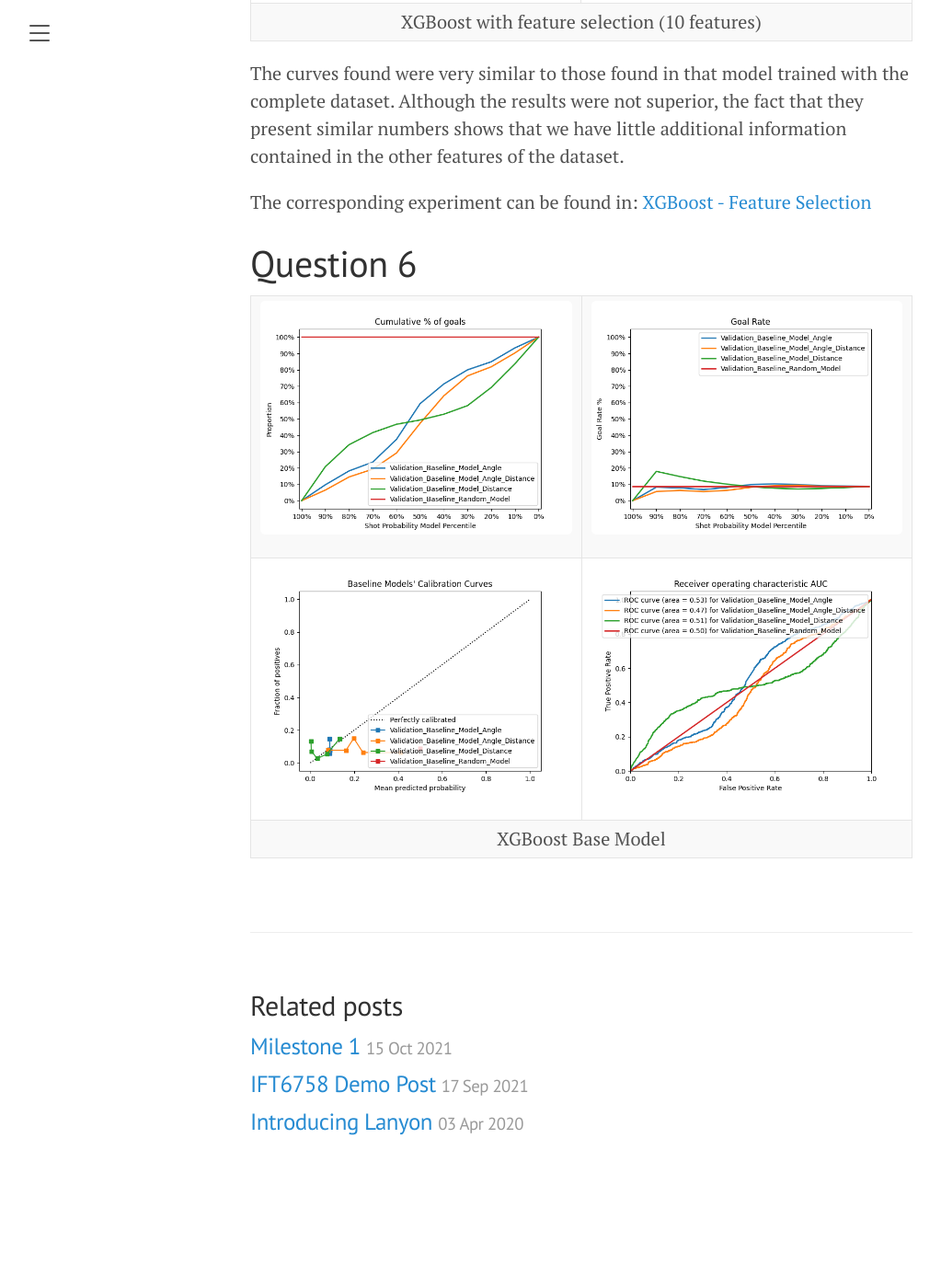
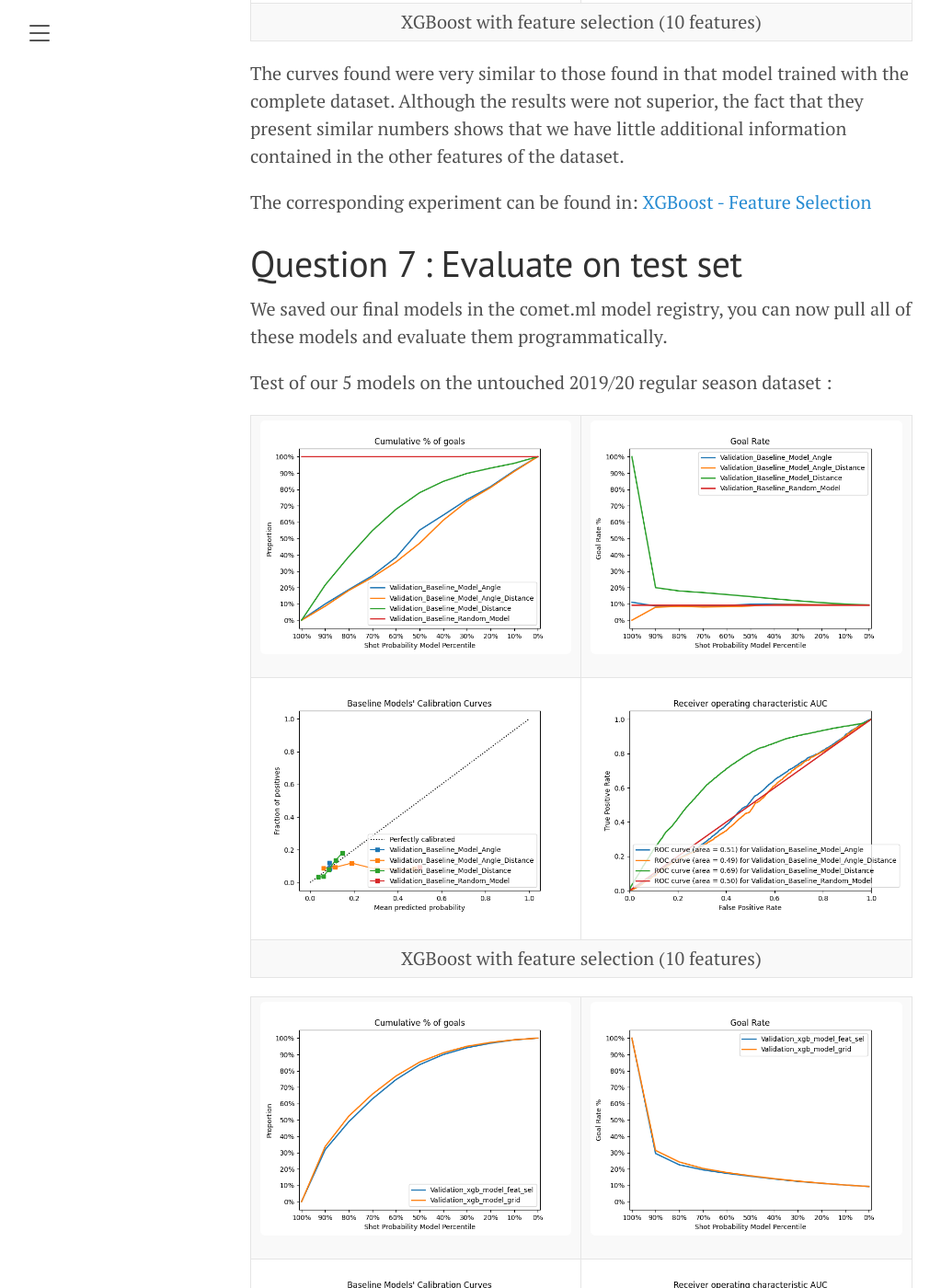
Before and after one commit to ArchambaultP/NHL-Blog, a Jekyll site: the page built from _posts/2021-11-16-milestone-2.md, in a window 1280 px wide and 1400 px high, scrolled down 9249 px. Shown: the whole window at 92% size, without its empty margins (8-1031 px from the left). Built offline with Jekyll 4.4.1, drawn with Linux system fonts in a browser that asks for light colours; before the commit the page ends 10544 px from its top, so only the background shows below that; some of the changed text lies outside the part shown.

Commit message:
Update 2021-11-16-milestone-2.md

```diff
--- a/_posts/2021-11-16-milestone-2.md
+++ b/_posts/2021-11-16-milestone-2.md
@@ -253,7 +253,56 @@ The curves found were very similar to those found in that model trained with the
 The corresponding experiment can be found in:
 <a href="https://www.comet.ml/charlescol/milestone-2/37f08690641e4c7296138473387b4eeb?experiment-tab=chart&showOutliers=true&smoothing=0&transformY=smoothing&xAxis=wall">XGBoost - Feature Selection</a>
 
-# Question 6
+# Question 7 : Evaluate on test set
+
+We saved our final models in the comet.ml model registry, you can now pull all of these models and evaluate them programmatically.
+
+Test of our 5 models on the untouched 2019/20 regular season dataset :
+
+<table style="width:100%">
+    <tr>
+        <td><img src="/images/Validation_2019_R_Baseline Cumulative Percentage Of Goals.png"></td>
+        <td><img src="/images/Validation_2019_R_Baseline Goal Rates.png"></td>
+    </tr>
+        <tr>
+        <td><img src="/images/Validation_2019_R_Baseline Reliability.png"></td>
+        <td><img src="/images/Validation_2019_R_Baseline ROC.png"></td>
+    </tr>
+    <tr>
+        <td colspan="2"><center>XGBoost with feature selection (10 features)</center></td>
+    </tr>
+</table>
+
+<table style="width:100%">
+    <tr>
+        <td><img src="/images/Validation_2019_R_xgb Cumulative Percentage Of Goals.png"></td>
+        <td><img src="/images/Validation_2019_R_xgb Goal Rates.png"></td>
+    </tr>
+        <tr>
+        <td><img src="/images/Validation_2019_R_xgb Reliability.png"></td>
+        <td><img src="/images/Validation_2019_R_xgb ROC.png"></td>
+    </tr>
+    <tr>
+        <td colspan="2"><center>XGBoost with feature selection (10 features)</center></td>
+    </tr>
+</table>
+
+<table style="width:100%">
+    <tr>
+        <td><img src="/images/Validation_2019_R_Final Cumulative Percentage Of Goals.png"></td>
+        <td><img src="/images/Validation_2019_R_Final Goal Rates.png"></td>
+    </tr>
+        <tr>
+        <td><img src="/images/Validation_2019_R_Final Reliability.png"></td>
+        <td><img src="/images/Validation_2019_R_Final ROC.png"></td>
+    </tr>
+    <tr>
+        <td colspan="2"><center>XGBoost with feature selection (10 features)</center></td>
+    </tr>
+</table>
+
+
+Test of our 5 models on the untouched 2019/20 playoff season dataset :
 
 <table style="width:100%">
     <tr>
@@ -268,3 +317,31 @@ The corresponding experiment can be found in:
         <td colspan="2"><center>XGBoost Base Model</center></td>
     </tr>
 </table>
+
+<table style="width:100%">
+    <tr>
+        <td><img src="/images/Validation_2019_P_xgb Cumulative Percentage Of Goals.png"></td>
+        <td><img src="/images/Validation_2019_P_xgb Goal Rates.png"></td>
+    </tr>
+        <tr>
+        <td><img src="/images/Validation_2019_P_xgb Reliability.png"></td>
+        <td><img src="/images/Validation_2019_P_xgb ROC.png"></td>
+    </tr>
+    <tr>
+        <td colspan="2"><center>XGBoost with feature selection (10 features)</center></td>
+    </tr>
+</table>
+
+<table style="width:100%">
+    <tr>
+        <td><img src="/images/Validation_2019_P_Final Cumulative Percentage Of Goals.png"></td>
+        <td><img src="/images/Validation_2019_P_Final Goal Rates.png"></td>
+    </tr>
+        <tr>
+        <td><img src="/images/Validation_2019_P_Final Reliability.png"></td>
+        <td><img src="/images/Validation_2019_P_Final ROC.png"></td>
+    </tr>
+    <tr>
+        <td colspan="2"><center>XGBoost with feature selection (10 features)</center></td>
+    </tr>
+</table>
```
